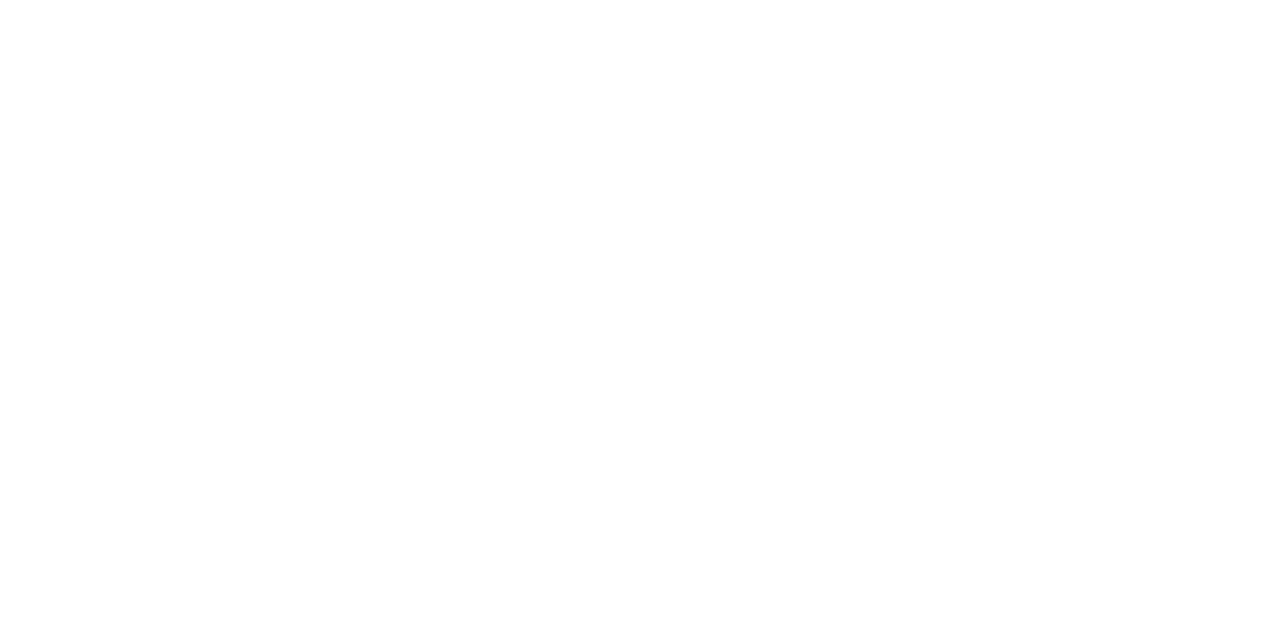
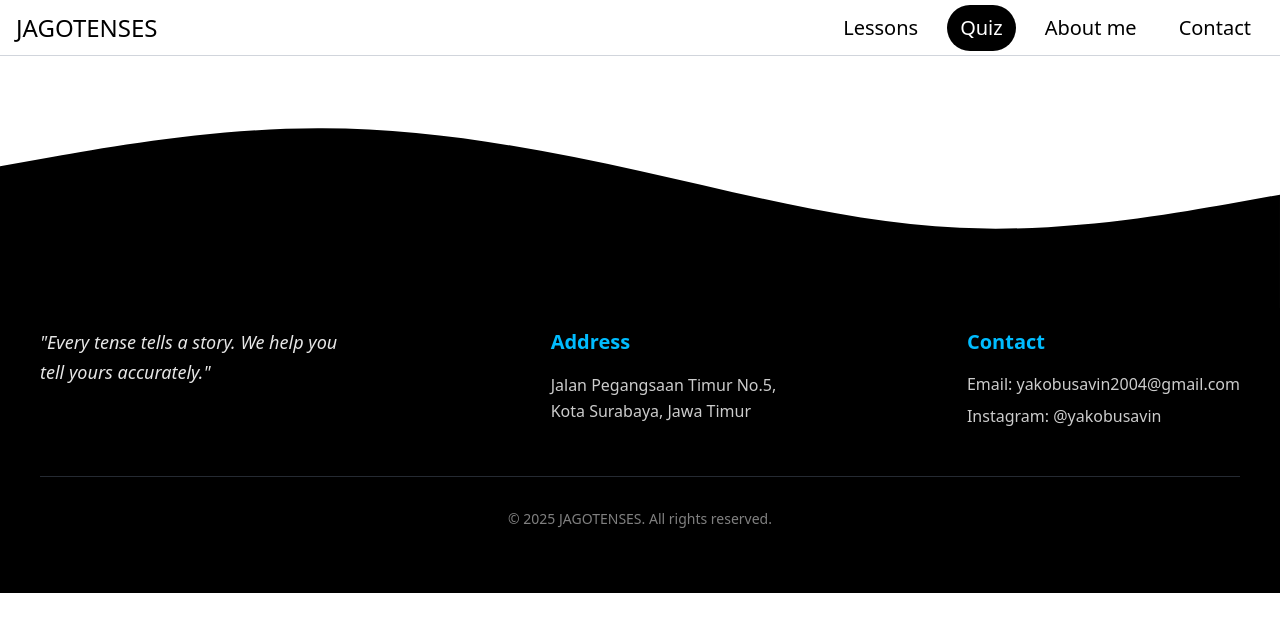
Before and after one commit to YO-SP/Jago-Tenses, a React (Vite) app: page /quiz in a window 1280 px wide. Before the commit this address had no page. Shown: the top 632 px of the page. Built offline with nearby package versions, Linux system fonts and the light colour scheme.

Commit message:
Menambahkan navbar baru

```diff
--- a/src/App.jsx
+++ b/src/App.jsx
@@ -1,8 +1,10 @@
 import { BrowserRouter, Routes, Route } from 'react-router-dom';
 import Homepage from './pages/Homepage.jsx';
 import Lessons from './pages/Lessons.jsx';
+import LessonDetail from './pages/LessonDetail.jsx';
 import About from './pages/AboutMe';
 import Contact from './pages/Contact.jsx';
+import Quiz from './pages/Quiz.jsx'
 
 export default function App() {
 
@@ -13,6 +15,8 @@ export default function App() {
           <Route path="/lessons" element={<Lessons />}/>
           <Route path="/about" element={<About />}/>
           <Route path="/contact" element={<Contact />}/>
+          <Route path="/quiz" element={<Quiz />}/>
+          <Route path="/lessons/:tenseId" element={<LessonDetail />}/>
       </Routes>
     </BrowserRouter>
   )
--- a/src/components/Header.jsx
+++ b/src/components/Header.jsx
@@ -1,24 +1,35 @@
-import { NavLink, Link } from 'react-router-dom';
+import { NavLink, Link } from "react-router-dom";
 
 export default function Header() {
-
   const navLinkStyle = ({ isActive }) =>
-        `px-3 py-2 rounded-full duration-100 ${
+    `px-3 py-2 rounded-full transition-colors duration-150
+     border border-transparent
+     ${
        isActive
-            ? 'bg-black text-white'
-            : 'hover:bg-black hover:text-white text-black'
+         ? "bg-black text-white"
+         : "text-black hover:bg-black hover:text-white"
      }`;
 
   return (
-        <>
-            <div className="flex bg-[#ffffff] p-4 justify-between w-full h-full">
-                <Link to="/">
-                    <div className="text-black text-2xl font-medium px-3 py-2">JAGOTENSES</div>
+    <header
+      className="
+        fixed top-0 left-0 z-50 w-full h-14
+        bg-white
+        border-b border-gray-300
+        flex items-center justify-between px-4
+      "
+    >
+      <Link to="/" className="text-black text-2xl font-medium">
+        JAGOTENSES
       </Link>
 
       <nav className="flex gap-4 text-xl font-medium">
         <NavLink to="/lessons" className={navLinkStyle}>
           Lessons
+        </NavLink>
+
+        <NavLink to="/quiz" className={navLinkStyle}>
+          Quiz
         </NavLink>
 
         <NavLink to="/about" className={navLinkStyle}>
@@ -29,9 +40,6 @@ export default function Header() {
           Contact
         </NavLink>
       </nav>
-            </div>
-
-            <hr className="border-t-2 border-gray-300" />
-        </>
+    </header>
   );
 }
--- a/src/data/tenses.js
+++ b/src/data/tenses.js
@@ -2,7 +2,7 @@ export const tenses = [
     {
         id: "present-simple",
         title: "Present Simple",
-        description: "Aku suka kamu"
+        material: ""
     },
 
     {
--- /dev/null
+++ b/src/pages/LessonDetail.jsx
@@ -0,0 +1,20 @@
+import { useParams } from "react-router-dom";
+import { tenses } from "../data/tenses";
+
+export default function LessonDetail() {
+  const { tenseId } = useParams();
+
+  const tense = tenses.find((t) => t.id === tenseId);
+
+  if (!tense) {
+    return <p>Tense not found</p>;
+  }
+
+  return (
+    <div>
+      <h1>{tense.title}</h1>
+      <h1>{tenses.material}</h1>
+
+    </div>
+  );
+}
--- a/src/pages/Lessons.jsx
+++ b/src/pages/Lessons.jsx
@@ -8,7 +8,7 @@ export default function Lessons(){
         <>
         <Header></Header>
 
-        <h1 class="text-black font-['Archivo_Black'] text-center text-5xl mt-15 mb-20">What do you want to learn today?</h1>
+        <h1 class="text-black font-['Archivo_Black'] text-center text-5xl mt-20 mb-20">What do you want to learn today?</h1>
 
         <div className="flex justify-center mt-12">
         <div className="grid grid-cols-4 gap-6">
--- /dev/null
+++ b/src/pages/Quiz.jsx
@@ -0,0 +1,16 @@
+import Header from "../components/Header.jsx";
+import Footer from "../components/Footer.jsx";
+
+
+
+export default function Quiz(){
+    return(
+        <>
+            <Header></Header>
+
+            <h1>INI UNTUK QUIZZZ !!!</h1>
+
+            <Footer></Footer>
+        </>
+    )
+}
```
Lines whose indentation alone changed are shown as unchanged.
